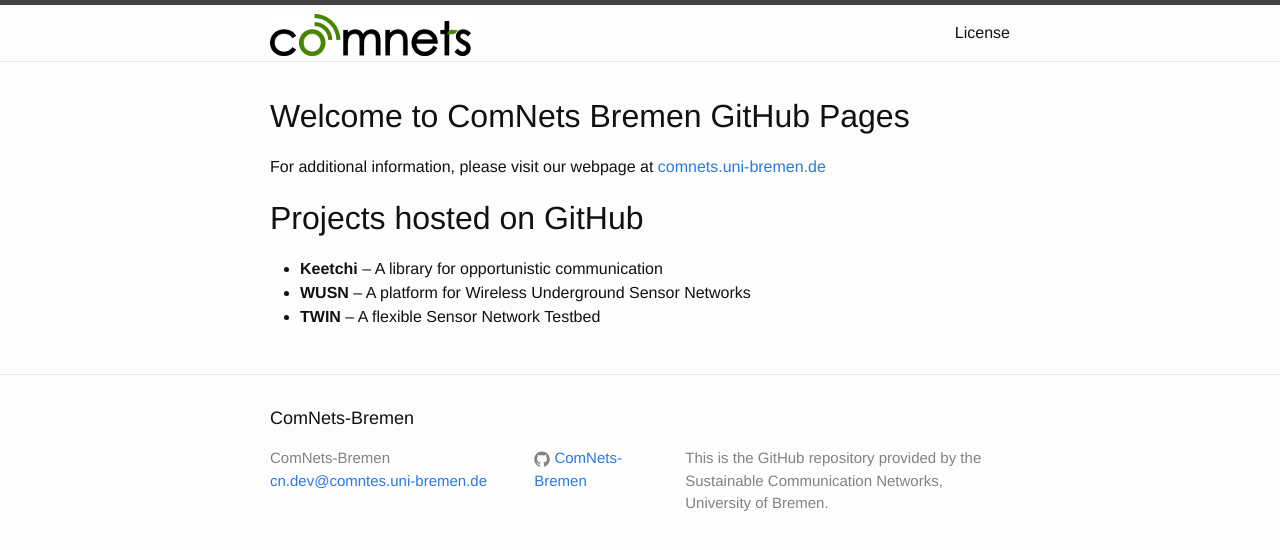
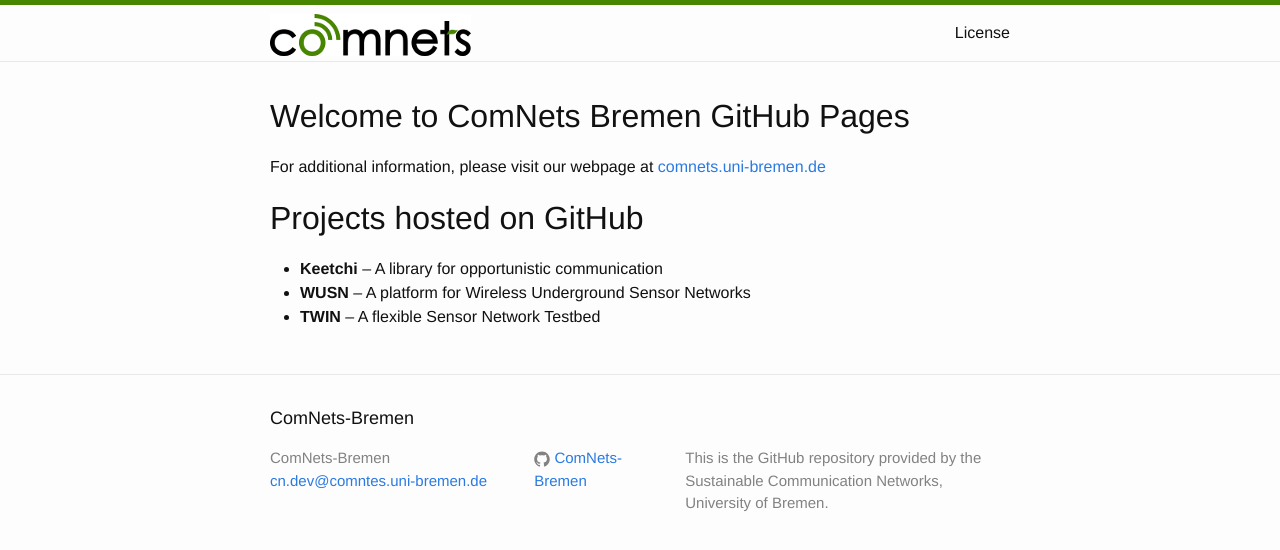
Before and after one commit to ComNets-Bremen/comnets-bremen.github.io, a Jekyll site: the page built from index.md, in a window 1280 px wide. Shown: the top 550 px of the page. Built offline with Jekyll 4.4.1, drawn with Linux system fonts in a browser that asks for light colours.

Commit message:
Use CN green

```diff
--- a/_sass/_layout.scss
+++ b/_sass/_layout.scss
@@ -2,7 +2,7 @@
  * Site header
  */
 .site-header {
-    border-top: 5px solid $grey-color-dark;
+    border-top: 5px solid $comnets-green;
     border-bottom: 1px solid $grey-color-light;
     min-height: 56px;
 
--- a/css/main.scss
+++ b/css/main.scss
@@ -21,6 +21,10 @@
 $grey-color:       #828282;
 $grey-color-light: lighten($grey-color, 40%);
 $grey-color-dark:  darken($grey-color, 25%);
+
+$comnets-green:     #498600;
+$comnets-green-light: lighten($comnets-green, 40%);
+$comnets-green-dark:  darken($comnets-green, 25%);
 
 // Width of the content area
 $content-width:    800px;
```
